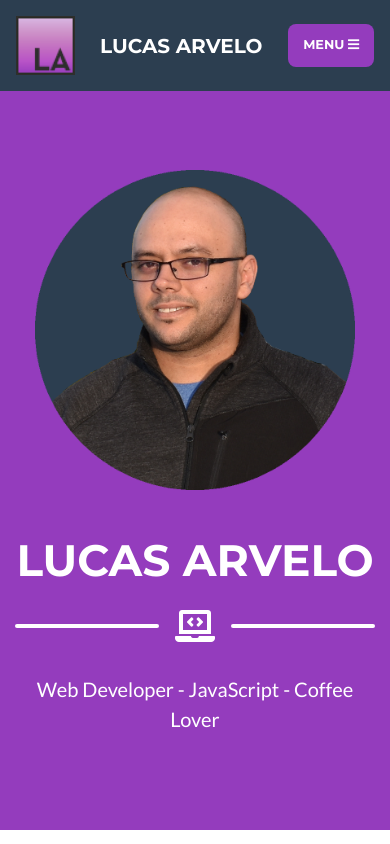
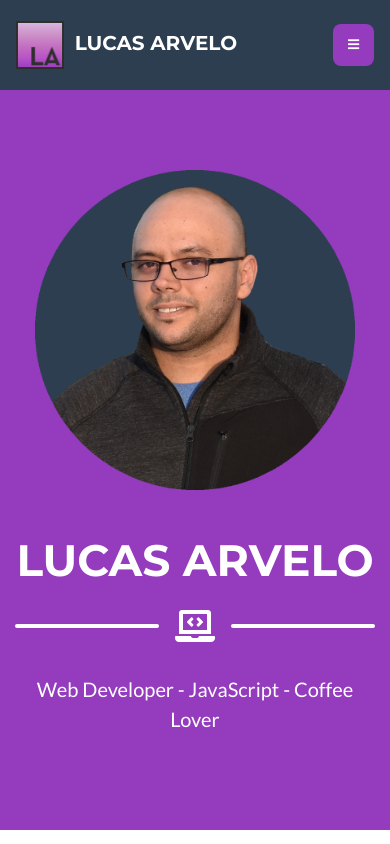
Before and after one commit to lucasarvelo-old/portfolio-bootstrap, a website with bundled scripts: page index.html in a window 390 px wide. Shown: the top 844 px of the page. Built offline with nearby package versions, Linux system fonts and the light colour scheme.

Commit message:
Fix navbar mobile view

```diff
--- a/index.html
+++ b/index.html
@@ -28,10 +28,8 @@
   <!-- Navigation -->
   <nav class="navbar navbar-expand-lg bg-secondary text-uppercase fixed-top" id="mainNav">
     <div class="container">
-      <img class="logo-navbar" src="img/logo.png" alt="Lucas Arvelo Logo" />
-      <a class="navbar-brand js-scroll-trigger" href="#page-top">Lucas Arvelo</a>
+      <a class="navbar-brand js-scroll-trigger" href="#page-top"><img class="logo-navbar" src="img/logo.png" alt="Lucas Arvelo Logo" /> Lucas Arvelo</a>
       <button class="navbar-toggler navbar-toggler-right text-uppercase font-weight-bold bg-primary text-white rounded" type="button" data-toggle="collapse" data-target="#navbarResponsive" aria-controls="navbarResponsive" aria-expanded="false" aria-label="Toggle navigation">
-        Menu
         <i class="fas fa-bars"></i>
       </button>
       <div class="collapse navbar-collapse" id="navbarResponsive">
--- a/scss/components/_logo.scss
+++ b/scss/components/_logo.scss
@@ -1,11 +1,5 @@
 .logo-navbar {
-  width: 3.7em;
-  margin-right: 15px;
+  width: 3rem;
+  margin-right: 5px;
   transition: all 0.3s ease;
 }
-
-.navbar-shrink .logo-navbar {
-  -webkit-transform: scale(0.8) translate(10px, 0px);
-  -ms-transform: scale(0.8) translate(10px, 0px);
-  transform: scale(0.8) translate(10px, 0px);
-}
```
Also changed, not shown: css/freelancer.css, css/freelancer.min.css.
